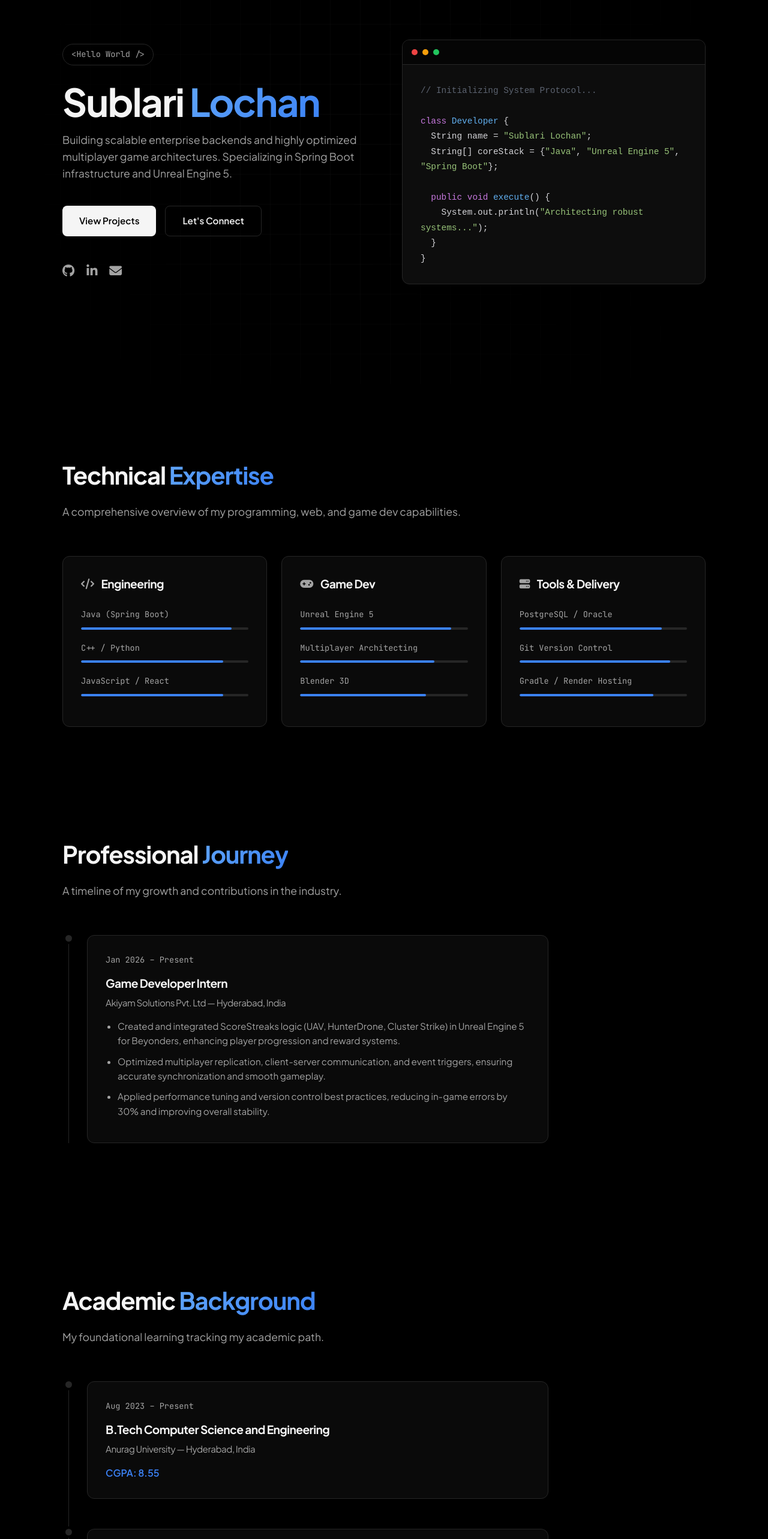
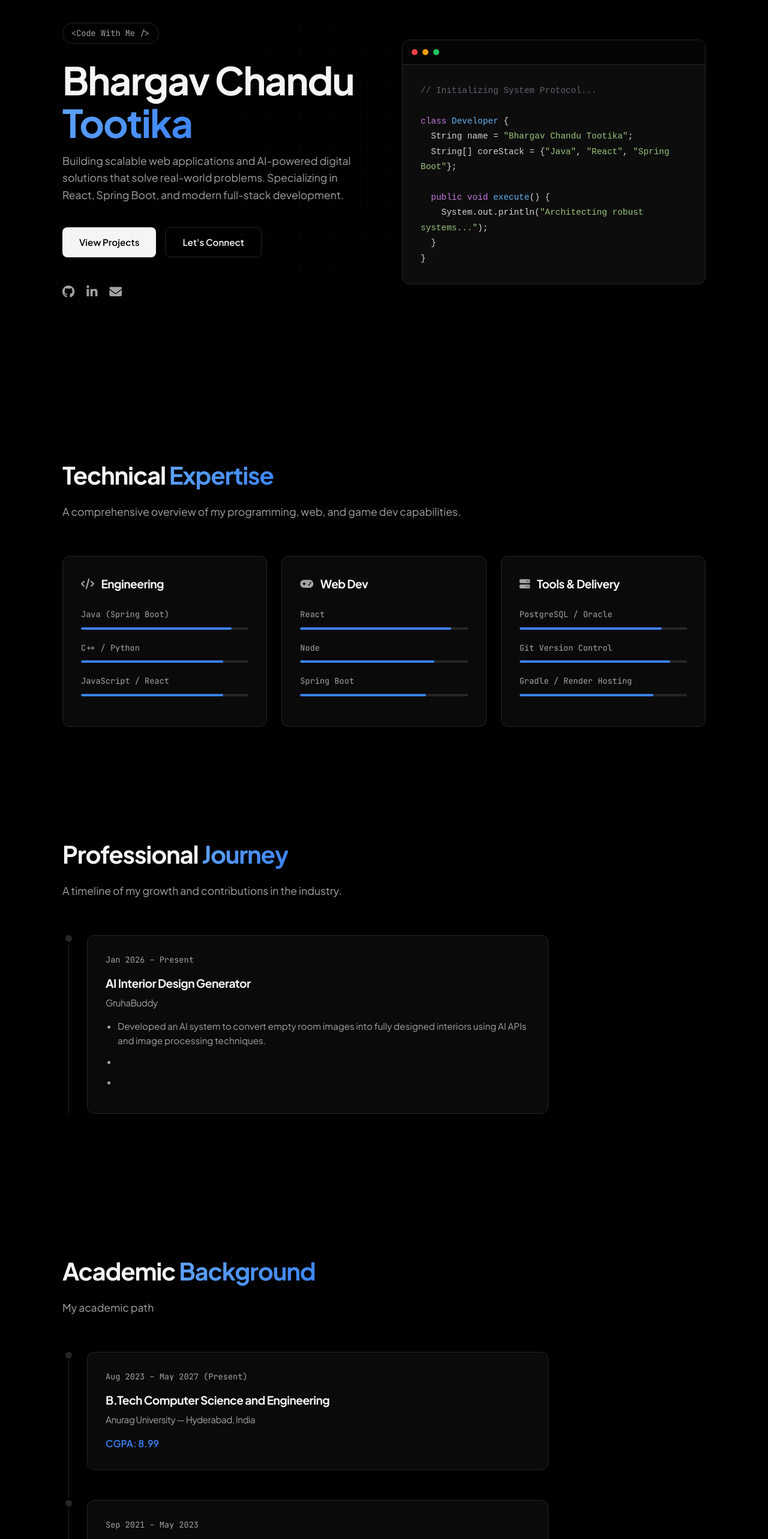
Before and after one commit to bhargavchandu01/Portfolio, a React (Vite) app: page / in a window 1280 px wide. Shown: the part 160-2726 px from the top of the page at 60% size. Built offline with nearby package versions, Linux system fonts and the light colour scheme.

Commit message:
portfolio 0

```diff
--- a/src/components/Education.jsx
+++ b/src/components/Education.jsx
@@ -5,26 +5,26 @@ const Education = () => {
     <section id="education">
       <div className="section-header reveal">
         <h2>Academic <span className="text-gradient">Background</span></h2>
-        <p>My foundational learning tracking my academic path.</p>
+        <p>My academic path</p>
       </div>
       <div className="timeline">
         <div className="timeline-item reveal">
           <div className="timeline-dot"></div>
           <div className="timeline-content glass-panel">
-            <div className="timeline-date">Aug 2023 – Present</div>
+            <div className="timeline-date">Aug 2023 – May 2027 (Present)</div>
             <h3>B.Tech Computer Science and Engineering</h3>
             <h4>Anurag University — Hyderabad, India</h4>
-            <p style={{ color: 'var(--accent-blue)', fontWeight: '600', marginTop: '10px' }}>CGPA: 8.55</p>
+            <p style={{ color: 'var(--accent-blue)', fontWeight: '600', marginTop: '10px' }}>CGPA: 8.99</p>
           </div>
         </div>
 
         <div className="timeline-item reveal">
           <div className="timeline-dot"></div>
           <div className="timeline-content glass-panel">
-            <div className="timeline-date">Sep 2021 – May 2022</div>
+            <div className="timeline-date">Sep 2021 – May 2023</div>
             <h3>Class 12 — Intermediate</h3>
-            <h4>Urbane Junior College — Hyderabad, India</h4>
-            <p style={{ color: 'var(--accent-blue)', fontWeight: '600', marginTop: '10px' }}>CGPA: 8.63</p>
+            <h4>Govt Junior college — Malkajgiri, Hyderabad, India</h4>
+            <p style={{ color: 'var(--accent-blue)', fontWeight: '600', marginTop: '10px' }}>CGPA: 9.68</p>
           </div>
         </div>
 
@@ -32,9 +32,9 @@ const Education = () => {
           <div className="timeline-dot"></div>
           <div className="timeline-content glass-panel">
             <div className="timeline-date">Aug 2021</div>
-            <h3>Class 10 — CBSE</h3>
-            <h4>Kendriya Vidyalaya No. 1 Uppal — Hyderabad, India</h4>
-            <p style={{ color: 'var(--accent-blue)', fontWeight: '600', marginTop: '10px' }}>GPA: 8.11</p>
+            <h3>Class 10 — SSC</h3>
+            <h4>Zill Parishad High School — Kushaiguda, Hyderabad, India</h4>
+            <p style={{ color: 'var(--accent-blue)', fontWeight: '600', marginTop: '10px' }}>GPA: 10.00</p>
           </div>
         </div>
       </div>
--- a/src/components/Experience.jsx
+++ b/src/components/Experience.jsx
@@ -12,12 +12,13 @@ const Experience = () => {
           <div className="timeline-dot"></div>
           <div className="timeline-content glass-panel">
             <div className="timeline-date">Jan 2026 – Present</div>
-            <h3>Game Developer Intern</h3>
-            <h4>Akiyam Solutions Pvt. Ltd — Hyderabad, India</h4>
+            <h3>AI Interior Design Generator</h3>
+            <h4>GruhaBuddy</h4>
             <ul>
-              <li>Created and integrated ScoreStreaks logic (UAV, HunterDrone, Cluster Strike) in Unreal Engine 5 for Beyonders, enhancing player progression and reward systems.</li>
-              <li>Optimized multiplayer replication, client-server communication, and event triggers, ensuring accurate synchronization and smooth gameplay.</li>
-              <li>Applied performance tuning and version control best practices, reducing in-game errors by 30% and improving overall stability.</li>
+              <li>Developed an AI system to convert empty room images into fully designed interiors using AI APIs and image
+processing techniques.</li>
+              <li></li>
+              <li></li>
             </ul>
           </div>
         </div>
--- a/src/components/Header.jsx
+++ b/src/components/Header.jsx
@@ -13,7 +13,7 @@ const Header = () => {
   return (
     <nav className={`navbar ${isScrolled ? 'scrolled' : ''}`}>
       <a href="#home" className="logo-text">
-        <i className="fa-solid fa-terminal"></i> Sublari<span>Lochan</span>
+        <i className="fa-solid fa-terminal"></i> Bhargav Chandu<span>Tootika</span>
       </a>
       <div className={`nav-links ${menuOpen ? 'open' : ''}`}>
         <a href="#home" onClick={() => setMenuOpen(false)}>Home</a>
--- a/src/components/Hero.jsx
+++ b/src/components/Hero.jsx
@@ -4,19 +4,18 @@ const Hero = () => {
   return (
     <section id="home" className="hero">
       <div className="hero-content reveal">
-        <span className="hero-greeting">{'<'}Hello World {'/>'}</span>
-        <h1 className="hero-title">Sublari <span className="text-gradient">Lochan</span></h1>
+        <span className="hero-greeting">{'<'}Code With Me {'/>'}</span>
+        <h1 className="hero-title">Bhargav Chandu <span className="text-gradient">Tootika</span></h1>
         <p className="hero-desc">
-          Building scalable enterprise backends and highly optimized multiplayer game architectures. Specializing in Spring Boot infrastructure and Unreal Engine 5.
-        </p>
+          Building scalable web applications and AI-powered digital solutions that solve real-world problems. Specializing in React, Spring Boot, and modern full-stack development. </p>
         <div className="hero-actions">
           <a href="#projects" className="btn-primary">View Projects</a>
           <a href="#contact" className="btn-secondary">Let's Connect</a>
         </div>
         <div className="socialHover">
-          <a href="https://github.com/SubLochan" target="_blank" rel="noreferrer"><i className="fa-brands fa-github"></i></a>
-          <a href="https://linkedin.com/in/lochan-sublari-120123303" target="_blank" rel="noreferrer"><i className="fa-brands fa-linkedin-in"></i></a>
-          <a href="mailto:sublarilochan123@gmail.com"><i className="fa-solid fa-envelope"></i></a>
+          <a href="https://github.com/bhargavchandu01?tab=repositories" target="_blank" rel="noreferrer"><i className="fa-brands fa-github"></i></a>
+          <a href="https://www.linkedin.com/in/bhargav-chandu-628390293/" target="_blank" rel="noreferrer"><i className="fa-brands fa-linkedin-in"></i></a>
+          <a href="mailto:bhargavchandut@gmail.com"><i className="fa-solid fa-envelope"></i></a>
         </div>
       </div>
 
@@ -31,8 +30,8 @@ const Hero = () => {
             <code>
               <span className="comment">// Initializing System Protocol...</span><br /><br />
               <span className="keyword">class</span> <span className="variable">Developer</span> {'{'}<br />
-              &nbsp;&nbsp;String name = <span className="string">"Sublari Lochan"</span>;<br />
-              &nbsp;&nbsp;String[] coreStack = {'{'}<span className="string">"Java"</span>, <span className="string">"Unreal Engine 5"</span>, <span className="string">"Spring Boot"</span>{'}'};<br />
+              &nbsp;&nbsp;String name = <span className="string">"Bhargav Chandu Tootika"</span>;<br />
+              &nbsp;&nbsp;String[] coreStack = {'{'}<span className="string">"Java"</span>, <span className="string">"React"</span>, <span className="string">"Spring Boot"</span>{'}'};<br />
               <br />
               &nbsp;&nbsp;<span className="keyword">public</span> <span className="keyword">void</span> <span className="variable">execute</span>() {'{'}<br />
               &nbsp;&nbsp;&nbsp;&nbsp;System.out.println(<span className="string">"Architecting robust systems..."</span>);<br />
--- a/src/components/Projects.jsx
+++ b/src/components/Projects.jsx
@@ -15,8 +15,8 @@ const Projects = () => {
               onError={(e) => { e.target.src = 'https://images.unsplash.com/photo-1542831371-29b0f74f9713?auto=format&fit=crop&w=800&q=80'; }} />
           </div>
           <div className="project-content">
-            <h3>TangleTrail (2023 - 2024)</h3>
-            <p>3D Adventure Android Mobile Game consisting of a maze and parkour.</p>
+            <h3>GruhaBuddy - (2025)</h3>
+            <p>AI Interior Design Generator</p>
             <div className="tags">
               <span className="tag">Unreal Engine 5</span>
               <span className="tag">Blueprints</span>
@@ -95,8 +95,8 @@ const Projects = () => {
               onError={(e) => { e.target.src = 'https://images.unsplash.com/photo-1551288049-bebda4e38f71?auto=format&fit=crop&w=800&q=80'; }} />
           </div>
           <div className="project-content">
-            <h3>Rabbit Rush (2026)</h3>
-            <p>RabbitRush is a fast‑paced 2D adventure where a brave rabbit collects carrots while overcoming challenging levels.</p>
+            <h3>My Portfolio (2026)</h3>
+            <p>SHowcase of my skills</p>
             <div className="tags">
               <span className="tag">React</span>
               <span className="tag">Vite</span>
@@ -120,7 +120,7 @@ const Projects = () => {
               onError={(e) => { e.target.src = 'https://images.unsplash.com/photo-1551288049-bebda4e38f71?auto=format&fit=crop&w=800&q=80'; }} />
           </div>
           <div className="project-content">
-            <h3>Telecom Comparator</h3>
+            <h3>AI Quiz Assessment Platform</h3>
             <p>Full-stack web application orchestrating secure APIs via Spring Boot and PostgreSQL. Deployed seamlessly to Render with complete CI/CD setup.</p>
             <div className="tags">
               <span className="tag">Spring Boot</span>
--- a/src/components/Skills.jsx
+++ b/src/components/Skills.jsx
@@ -15,10 +15,10 @@ const Skills = () => {
           <SkillItem name="JavaScript / React" width="85%" />
         </div>
         <div className="skill-card glass-panel reveal">
-          <h3><i className="fa-solid fa-gamepad"></i> Game Dev</h3>
-          <SkillItem name="Unreal Engine 5" width="90%" />
-          <SkillItem name="Multiplayer Architecting" width="80%" />
-          <SkillItem name="Blender 3D" width="75%" />
+          <h3><i className="fa-solid fa-gamepad"></i> Web Dev</h3>
+          <SkillItem name="React " width="90%" />
+          <SkillItem name="Node" width="80%" />
+          <SkillItem name="Spring Boot" width="75%" />
         </div>
         <div className="skill-card glass-panel reveal">
           <h3><i className="fa-solid fa-server"></i> Tools & Delivery</h3>
```
